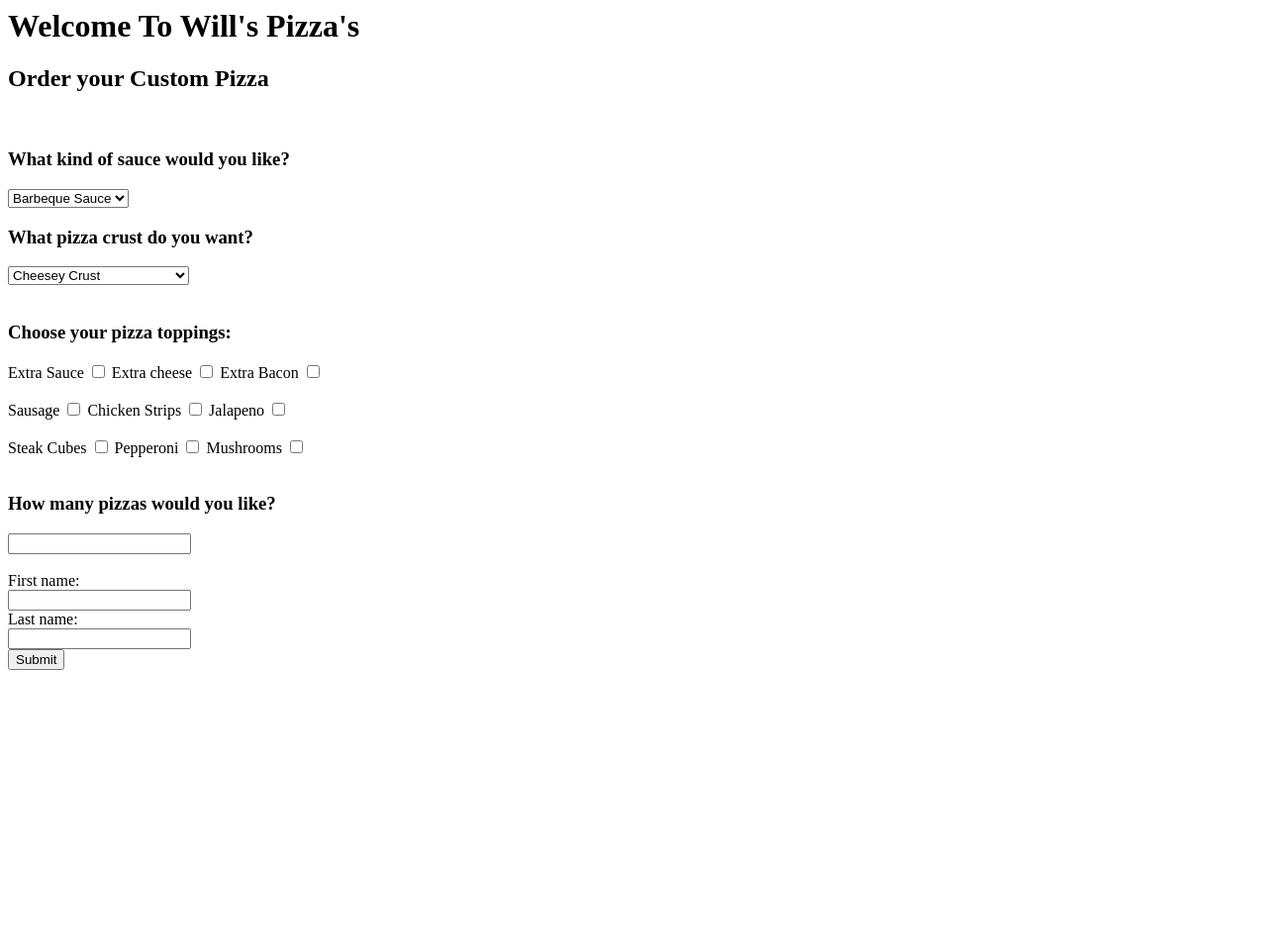
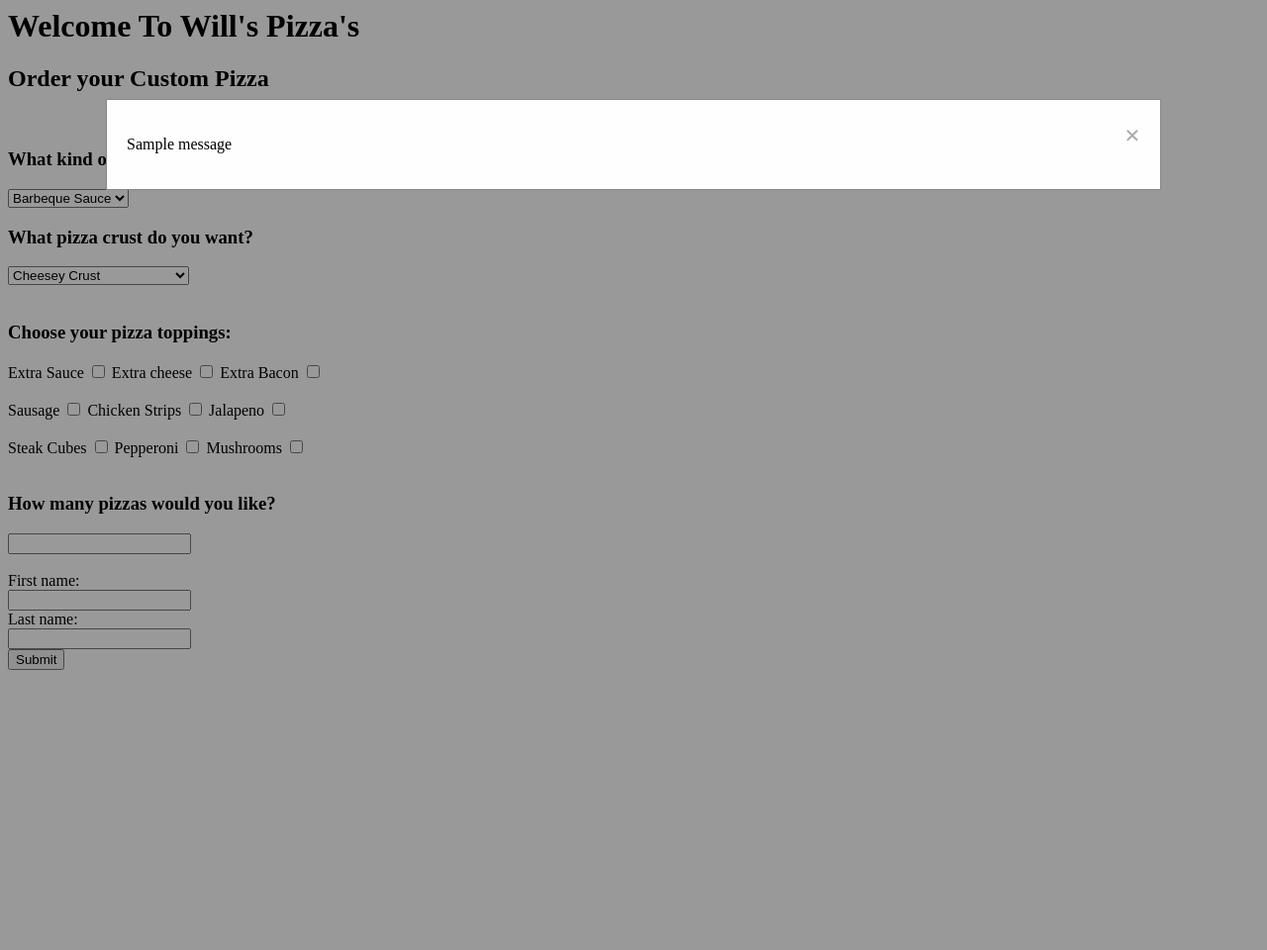
Before and after one commit to willcanino/code, a Flask app: page / in a window 1280 px wide. Shown: the whole page at 99% size. Run offline with Flask 2, Linux system fonts and the light colour scheme; one stand-in notice (Sample message) is shown.

Commit message:
Added a modal that gives confirmation when the data is submitted

```diff
--- /dev/null
+++ b/static/modal.css
@@ -0,0 +1,41 @@
+/* Disclaimer:
+This is **NOT OUR CODE**.
+Source of code: https://www.w3schools.com/howto/tryit.asp?filename=tryhow_css_modal */
+
+.modal {
+  display: block; /* If created show */
+  position: fixed; /* Stay in place */
+  z-index: 1; /* Sit on top */
+  padding-top: 100px; /* Location of the box */
+  left: 0;
+  top: 0;
+  width: 100%; /* Full width */
+  height: 100%; /* Full height */
+  overflow: auto; /* Enable scroll if needed */
+  background-color: rgb(0,0,0); /* Fallback color */
+  background-color: rgba(0,0,0,0.4); /* Black w/ opacity */
+}
+
+/* Modal Content */
+.modal-content {
+  background-color: #fefefe;
+  margin: auto;
+  padding: 20px;
+  border: 1px solid #888;
+  width: 80%;
+}
+
+/* The Close Button */
+.close {
+  color: #aaaaaa;
+  float: right;
+  font-size: 28px;
+  font-weight: bold;
+}
+
+.close:hover,
+.close:focus {
+  color: #000;
+  text-decoration: none;
+  cursor: pointer;
+}
--- /dev/null
+++ b/static/modal.js
@@ -0,0 +1,23 @@
+// Disclaimer:
+// This code is originally from w3schools
+// and has been adapted for this website
+// See the original here ⬇
+// https://www.w3schools.com/howto/tryit.asp?filename=tryhow_css_modal
+
+// Get the modal
+var modal = document.getElementsByClassName("modal")[0];
+
+// Get the <span> element that closes the modal
+var span = document.getElementsByClassName("close")[0];
+
+// When the user clicks on <span> (x), close the modal
+span.onclick = function() {
+  modal.style.display = "none";
+}
+
+// When the user clicks anywhere outside of the modal, close it
+window.onclick = function(event) {
+  if (event.target == modal) {
+    modal.style.display = "none";
+  }
+}
--- a/templates/index.html
+++ b/templates/index.html
@@ -1,8 +1,27 @@
 <head>
 		<title>Will's Pizza's</title>
+		<link rel="stylesheet" href="{{ url_for('static', filename='modal.css') }}">
 </head>
 
 <body>
+		{% with messages = get_flashed_messages() %}
+			{% if messages %}
+				<!-- This modal is originally from w3 schools
+			  		and has been adapted for this website.
+					 	See the original here ⬇
+						https://www.w3schools.com/howto/tryit.asp?filename=tryhow_css_modal-->
+				<div class="modal">
+					<div class="modal-content">
+						<span class="close">&times;</span>
+						<p>{{ messages[0] }}</p>
+					</div>
+				</div>
+			{% endif %}
+		{% endwith %}
+
+		<!-- Need to add javascript so that we can close the modal -->
+		<script src="{{ url_for('static', filename='modal.js') }}"></script>
+
 		<h1> Welcome To Will's Pizza's </h1>
 		<h2> Order your Custom Pizza </h2> <br>
 
```
